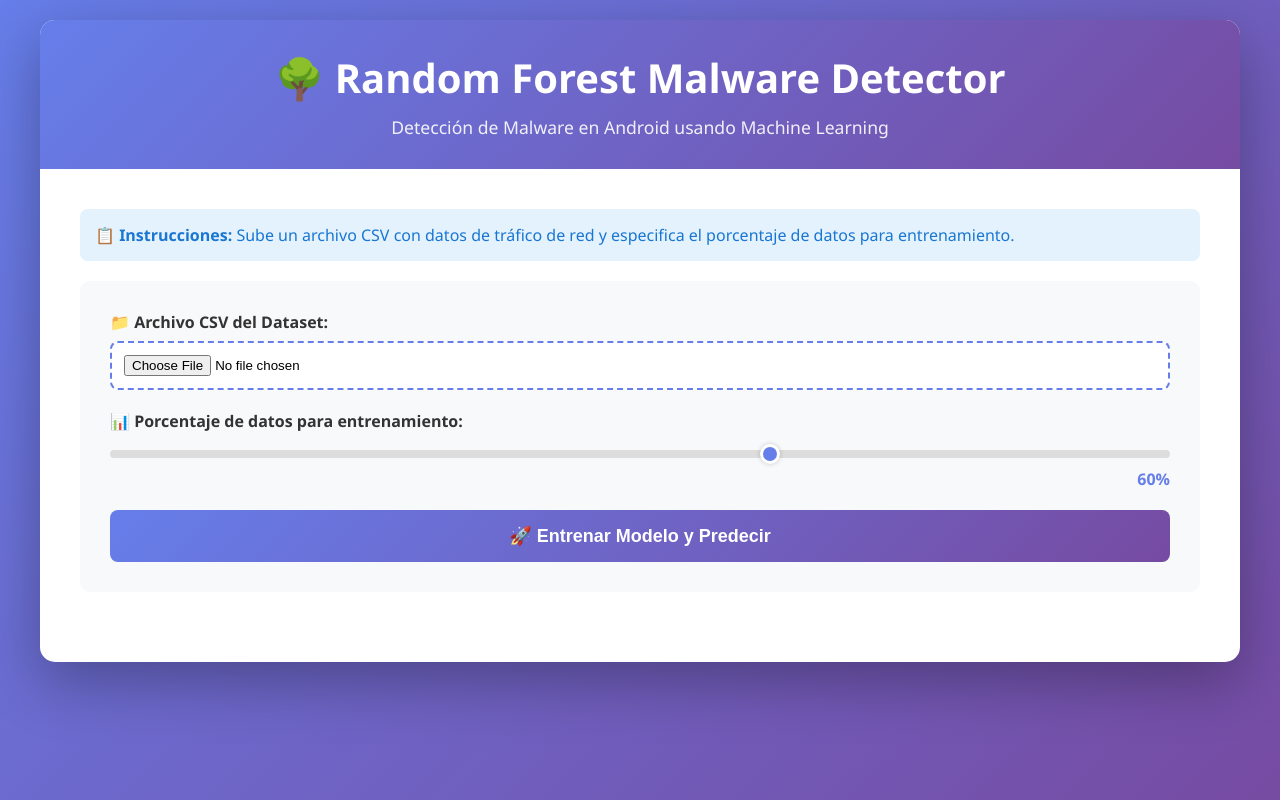
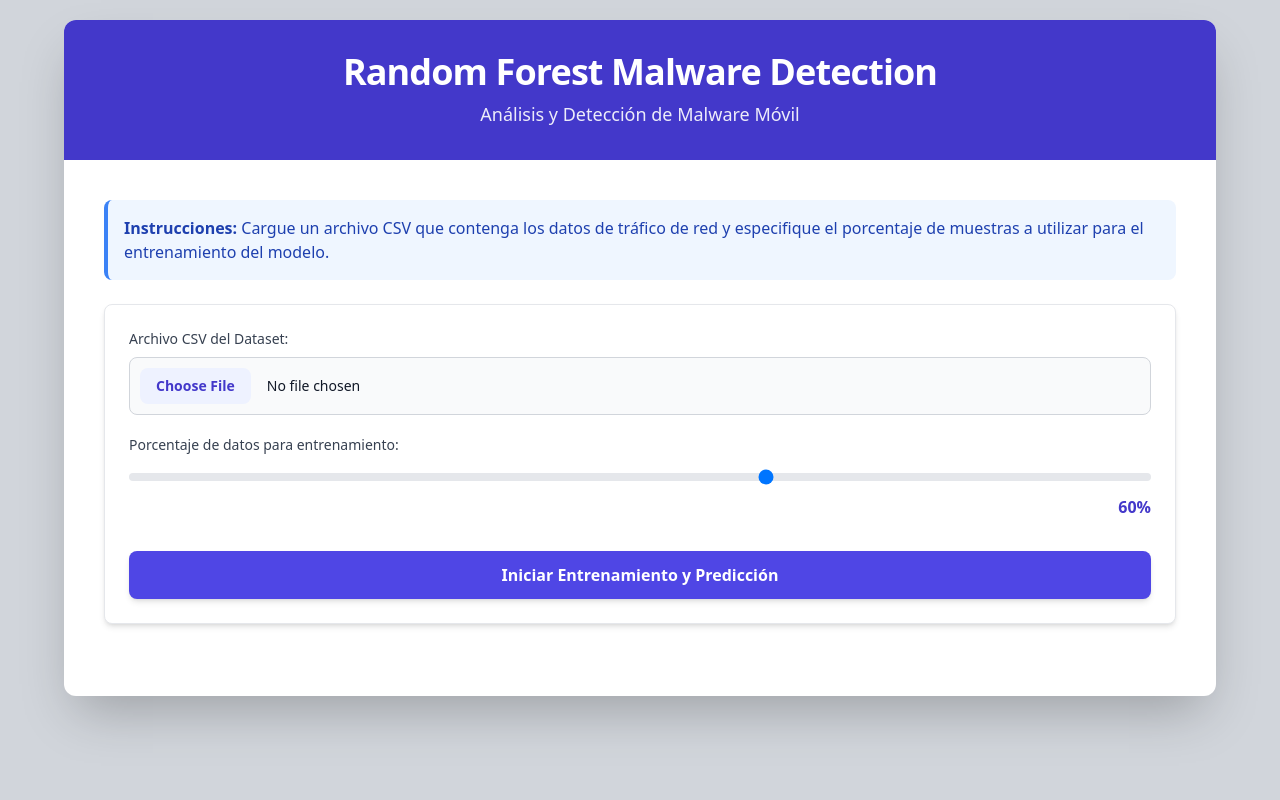
Before and after one commit to IsmaelJrDev/API_RandomForest, a Django app: page / in a window 1280 px wide. Run offline with Django 5.2, Linux system fonts and the light colour scheme; some libraries are stand-ins or nearby versions.

Commit message:
Terminacion de API

```diff
--- a/ml_api/templates/index.html
+++ b/ml_api/templates/index.html
@@ -3,290 +3,95 @@
 <head>
     <meta charset="UTF-8">
     <meta name="viewport" content="width=device-width, initial-scale=1.0">
-    <title>Random Forest Malware Detector</title>
+    <title>Random Forest Malware Detection System</title>
+    <script src="https://cdn.tailwindcss.com"></script>
     <style>
-        * {
-            margin: 0;
-            padding: 0;
-            box-sizing: border-box;
-        }
-
-        body {
-            font-family: 'Segoe UI', Tahoma, Geneva, Verdana, sans-serif;
-            background: linear-gradient(135deg, #667eea 0%, #764ba2 100%);
-            min-height: 100vh;
-            padding: 20px;
-        }
-
-        .container {
-            max-width: 1200px;
-            margin: 0 auto;
-            background: white;
-            border-radius: 15px;
-            box-shadow: 0 20px 60px rgba(0,0,0,0.3);
-            overflow: hidden;
-        }
-
-        .header {
-            background: linear-gradient(135deg, #667eea 0%, #764ba2 100%);
-            color: white;
-            padding: 30px;
-            text-align: center;
-        }
-
-        .header h1 {
-            font-size: 2.5em;
-            margin-bottom: 10px;
-        }
-
-        .header p {
-            font-size: 1.1em;
-            opacity: 0.9;
-        }
-
-        .content {
-            padding: 40px;
-        }
-
-        .upload-section {
-            background: #f8f9fa;
-            padding: 30px;
-            border-radius: 10px;
-            margin-bottom: 30px;
-        }
-
-        .form-group {
-            margin-bottom: 20px;
-        }
-
-        label {
-            display: block;
-            font-weight: 600;
-            margin-bottom: 8px;
-            color: #333;
-        }
-
-        input[type="file"] {
-            width: 100%;
-            padding: 12px;
-            border: 2px dashed #667eea;
-            border-radius: 8px;
-            background: white;
-            cursor: pointer;
-        }
-
-        /* Estilos para el slider */
-        input[type="range"] {
-            width: 100%;
-            -webkit-appearance: none;
-            height: 8px;
-            background: #ddd;
-            border-radius: 5px;
-            margin-top: 10px;
-        }
-
-        input[type="range"]::-webkit-slider-thumb {
-            -webkit-appearance: none;
-            appearance: none;
-            width: 20px;
-            height: 20px;
-            border-radius: 50%;
-            background: #667eea;
-            cursor: pointer;
-            border: 3px solid white;
-            box-shadow: 0 0 5px rgba(0,0,0,0.2);
-        }
-
-        .slider-output {
-            text-align: right;
-            font-weight: bold;
-            color: #667eea;
-            margin-top: 5px;
-        }
-        /* Fin de estilos para el slider */
-
-        .btn {
-            background: linear-gradient(135deg, #667eea 0%, #764ba2 100%);
-            color: white;
-            padding: 15px 40px;
-            border: none;
-            border-radius: 8px;
-            font-size: 18px;
-            font-weight: 600;
-            cursor: pointer;
-            transition: transform 0.2s;
-            width: 100%;
-        }
-
-        .btn:hover {
-            transform: translateY(-2px);
-            box-shadow: 0 10px 20px rgba(0,0,0,0.2);
-        }
-
-        .btn:disabled {
-            background: #ccc;
-            cursor: not-allowed;
-            transform: none;
-        }
-
-        .loading {
-            display: none;
-            text-align: center;
-            padding: 20px;
-        }
-
+        /* Custom styles if needed, but aiming for pure Tailwind */
         .spinner {
-            border: 4px solid #f3f3f3;
-            border-top: 4px solid #667eea;
-            border-radius: 50%;
-            width: 50px;
-            height: 50px;
+            border-top-color: #4f46e5; /* Color índigo */
+            -webkit-animation: spin 1s linear infinite;
             animation: spin 1s linear infinite;
-            margin: 0 auto 15px;
         }
 
         @keyframes spin {
             0% { transform: rotate(0deg); }
             100% { transform: rotate(360deg); }
         }
-
-        .results {
-            display: none;
-        }
-
-        .metrics {
-            display: grid;
-            /* Se ajusta a 3 columnas porque se eliminó Accuracy */
-            grid-template-columns: repeat(auto-fit, minmax(200px, 1fr));
-            gap: 20px;
-            margin-bottom: 30px;
-        }
-
-        .metric-card {
-            background: linear-gradient(135deg, #667eea 0%, #764ba2 100%);
-            color: white;
-            padding: 25px;
-            border-radius: 10px;
-            text-align: center;
-        }
-
-        .metric-label {
-            font-size: 14px;
-            opacity: 0.9;
-            margin-bottom: 10px;
-        }
-
-        .metric-value {
-            font-size: 36px;
-            font-weight: bold;
-        }
-
-        .images-section {
-            margin-top: 30px;
-        }
-
-        .image-container {
-            background: #f8f9fa;
-            padding: 20px;
-            border-radius: 10px;
-            margin-bottom: 20px;
-        }
-
-        .image-container h3 {
-            color: #333;
-            margin-bottom: 15px;
-        }
-
-        .image-container img {
-            width: 100%;
-            border-radius: 8px;
-            box-shadow: 0 4px 6px rgba(0,0,0,0.1);
-        }
-
-        .error {
-            background: #ff4444;
-            color: white;
-            padding: 15px;
-            border-radius: 8px;
-            margin-bottom: 20px;
-            display: none;
-        }
-
-        .info {
-            background: #e3f2fd;
-            color: #1976d2;
-            padding: 15px;
-            border-radius: 8px;
-            margin-bottom: 20px;
-        }
     </style>
 </head>
-<body>
-    <div class="container">
-        <div class="header">
-            <h1>🌳 Random Forest Malware Detector</h1>
-            <p>Detección de Malware en Android usando Machine Learning</p>
-        </div>
+<body class="bg-gray-300 min-h-screen p-5">
+    <div class="max-w-6xl mx-auto bg-white rounded-xl shadow-2xl overflow-hidden">
 
-        <div class="content">
-            <div class="info">
-                <strong>📋 Instrucciones:</strong> Sube un archivo CSV con datos de tráfico de red y especifica el porcentaje de datos para entrenamiento.
+        <header class="bg-indigo-700 text-white p-8 text-center">
+            <h1 class="text-4xl font-extrabold mb-2 tracking-tight">Random Forest Malware Detection</h1>
+            <p class="text-lg opacity-90">Análisis y Detección de Malware Móvil</p>
+        </header>
+
+        <div class="p-10">
+            <div class="bg-blue-50 border-l-4 border-blue-500 text-blue-800 p-4 mb-6 rounded-lg">
+                <p><strong>Instrucciones:</strong> Cargue un archivo CSV que contenga los datos de tráfico de red y especifique el porcentaje de muestras a utilizar para el entrenamiento del modelo.</p>
             </div>
 
-            <div class="upload-section">
+            <div class="bg-white p-6 rounded-lg border border-gray-200 shadow-md mb-8">
                 <form id="uploadForm">
-                    <div class="form-group">
-                        <label for="csvFile">📁 Archivo CSV del Dataset:</label>
-                        <input type="file" id="csvFile" name="dataset" accept=".csv" required>
+                    <div class="mb-5">
+                        <label for="csvFile" class="block text-sm font-medium text-gray-700 mb-2">Archivo CSV del Dataset:</label>
+                        <input type="file" id="csvFile" name="dataset" accept=".csv" required
+                               class="block w-full text-sm text-gray-900 border border-gray-300 rounded-lg cursor-pointer bg-gray-50 p-2.5
+                               file:mr-4 file:py-2 file:px-4 file:rounded-lg file:border-0 file:text-sm file:font-semibold file:bg-indigo-50 file:text-indigo-700 hover:file:bg-indigo-100">
                     </div>
 
-                    <div class="form-group">
-                        <label for="trainPercent">📊 Porcentaje de datos para entrenamiento:</label>
-                        <input type="range" id="trainPercent" name="train_percent" min="10" max="90" step="10" value="60" required>
-                        <div class="slider-output"><span id="trainPercentValue">60</span>%</div>
+                    <div class="mb-8">
+                        <label for="trainPercent" class="block text-sm font-medium text-gray-700 mb-2">Porcentaje de datos para entrenamiento:</label>
+                        <input type="range" id="trainPercent" name="train_percent" min="10" max="90" step="10" value="60" required
+                               class="w-full h-2 bg-gray-200 rounded-lg appearance-none cursor-pointer range-lg">
+                        <div class="text-right text-indigo-700 font-bold mt-2"><span id="trainPercentValue">60</span>%</div>
                     </div>
 
-                    <button type="submit" class="btn" id="submitBtn">
-                        🚀 Entrenar Modelo y Predecir
+                    <button type="submit" class="w-full py-3 px-4 bg-indigo-600 text-white font-semibold rounded-lg shadow-md hover:bg-indigo-700 focus:outline-none focus:ring-2 focus:ring-indigo-500 focus:ring-offset-2 transition duration-150 ease-in-out" id="submitBtn">
+                        Iniciar Entrenamiento y Predicción
                     </button>
                 </form>
             </div>
 
-            <div class="error" id="errorMsg"></div>
+            <div class="bg-red-100 border border-red-400 text-red-700 p-4 rounded-lg mb-6 hidden" id="errorMsg"></div>
 
-            <div class="loading" id="loading">
-                <div class="spinner"></div>
-                <p>Entrenando modelo y generando predicciones...</p>
-                <p style="font-size: 14px; color: #666;">Esto puede tardar unos segundos</p>
+            <div class="flex flex-col items-center justify-center p-10 hidden" id="loading">
+                <div class="spinner w-12 h-12 border-4 border-gray-200 border-t-4 border-indigo-600 rounded-full animate-spin mb-3"></div>
+                <p class="text-gray-700 font-medium">Entrenando modelo y generando análisis...</p>
+                <p class="text-sm text-gray-500 mt-1">Este proceso puede tardar unos segundos.</p>
             </div>
 
-            <div class="results" id="results">
-                <h2 style="margin-bottom: 20px;">📊 Resultados del Modelo</h2>
+            <div class="hidden" id="results">
+                <h2 class="text-2xl font-bold text-gray-800 border-b pb-2 mb-6">Resultados del Análisis</h2>
 
-                <div class="metrics">
-                    <div class="metric-card">
-                        <div class="metric-label">F1 Score</div>
-                        <div class="metric-value" id="f1Score">-</div>
+                <div class="grid grid-cols-1 md:grid-cols-3 gap-6 mb-8">
+
+                    <div class="bg-indigo-600 text-white p-6 rounded-lg shadow-lg text-center">
+                        <div class="text-sm opacity-90 mb-2">F1 Score Ponderado</div>
+                        <div class="text-4xl font-extrabold" id="f1Score">-</div>
                     </div>
-                    <div class="metric-card">
-                        <div class="metric-label">Muestras Entrenamiento</div>
-                        <div class="metric-value" id="trainSamples">-</div>
+
+                    <div class="bg-indigo-600 text-white p-6 rounded-lg shadow-lg text-center">
+                        <div class="text-sm opacity-90 mb-2">Muestras de Entrenamiento</div>
+                        <div class="text-4xl font-extrabold" id="trainSamples">-</div>
                     </div>
-                    <div class="metric-card">
-                        <div class="metric-label">Muestras Prueba</div>
-                        <div class="metric-value" id="testSamples">-</div>
+
+                    <div class="bg-indigo-600 text-white p-6 rounded-lg shadow-lg text-center">
+                        <div class="text-sm opacity-90 mb-2">Muestras de Prueba</div>
+                        <div class="text-4xl font-extrabold" id="testSamples">-</div>
                     </div>
                 </div>
 
-                <div class="images-section">
-                    <div class="image-container">
-                        <h3> Límite de Decisión</h3>
-                        <img id="decisionBoundary" alt="Límite de decisión">
+                <div class="space-y-8">
+                    <div class="bg-white p-5 rounded-lg border border-gray-200 shadow-lg">
+                        <h3 class="text-xl font-semibold text-gray-800 mb-4">Límite de Decisión</h3>
+                        <img id="decisionBoundary" alt="Límite de decisión del modelo" class="w-full rounded-lg border border-gray-300 hidden">
                     </div>
 
-                    <div class="image-container">
-                        <h3>🌳 Árbol de Regresión (completo)</h3>
-                        <img id="regressionTree" alt="Árbol de regresión">
+                    <div class="bg-white p-5 rounded-lg border border-gray-200 shadow-lg">
+                        <h3 class="text-xl font-semibold text-gray-800 mb-4">Árbol de Regresión</h3>
+                        <img id="regressionTree" alt="Primer árbol del modelo de Random Forest" class="w-full rounded-lg border border-gray-300 hidden">
                     </div>
                 </div>
             </div>
@@ -294,9 +99,10 @@
     </div>
 
     <script>
+        // Utilizar ruta relativa, asumiendo que Django la mapea
         const API_URL = '/api/predict/';
 
-        // Sincronizar el valor del slider con el texto y manejar el nombre del campo para el backend
+        // Sincronizar el valor del slider con el texto
         const trainPercentInput = document.getElementById('trainPercent');
         const trainPercentValueSpan = document.getElementById('trainPercentValue');
         trainPercentInput.addEventListener('input', (e) => {
@@ -307,31 +113,31 @@
             e.preventDefault();
 
             const fileInput = document.getElementById('csvFile');
-            const trainPercent = trainPercentInput.value; // El valor es el porcentaje (ej. 60)
+            const trainPercent = trainPercentInput.value;
 
             const submitBtn = document.getElementById('submitBtn');
             const loading = document.getElementById('loading');
             const results = document.getElementById('results');
             const errorMsg = document.getElementById('errorMsg');
 
-            // Validar que se seleccionó un archivo
             if (!fileInput.files[0]) {
-                showError('Por favor selecciona un archivo CSV');
+                showError('Por favor, seleccione un archivo CSV.');
                 return;
             }
 
             // Ocultar resultados previos y errores
-            results.style.display = 'none';
-            errorMsg.style.display = 'none';
+            results.classList.add('hidden');
+            errorMsg.classList.add('hidden');
 
             // Mostrar loading
-            loading.style.display = 'block';
+            loading.classList.remove('hidden');
             submitBtn.disabled = true;
+            submitBtn.classList.add('opacity-50', 'cursor-not-allowed');
 
             // Preparar FormData
             const formData = new FormData();
             formData.append('dataset', fileInput.files[0]);
-            // Se usa 'train_size' para enviar el porcentaje, pero el backend debe interpretarlo como tal
+            // El backend views.py ya fue modificado para interpretar esto como porcentaje
             formData.append('train_size', trainPercent);
 
             try {
@@ -343,46 +149,44 @@
                 const data = await response.json();
 
                 if (response.ok && data.success) {
-                    // Mostrar resultados
                     displayResults(data);
                 } else {
-                    showError(data.error || 'Error al procesar la solicitud');
+                    showError(data.error || 'Error en el procesamiento de la solicitud.');
                 }
             } catch (error) {
-                showError('Error de conexión: ' + error.message);
+                showError('Error de conexión o fallo del servidor: ' + error.message);
             } finally {
-                loading.style.display = 'none';
+                loading.classList.add('hidden');
                 submitBtn.disabled = false;
+                submitBtn.classList.remove('opacity-50', 'cursor-not-allowed');
             }
         });
 
         function displayResults(data) {
             // Actualizar métricas
             document.getElementById('f1Score').textContent = data.f1_score.toFixed(4);
-            // document.getElementById('accuracy').textContent = data.accuracy.toFixed(4); // Eliminado
             document.getElementById('trainSamples').textContent = data.train_samples;
             document.getElementById('testSamples').textContent = data.test_samples;
 
             // Actualizar imágenes
+            const decisionBoundary = document.getElementById('decisionBoundary');
             if (data.decision_boundary_image) {
-                document.getElementById('decisionBoundary').src = data.decision_boundary_image;
-                document.getElementById('decisionBoundary').style.display = 'block';
+                decisionBoundary.src = data.decision_boundary_image;
+                decisionBoundary.classList.remove('hidden');
             } else {
-                document.getElementById('decisionBoundary').style.display = 'none';
+                decisionBoundary.classList.add('hidden');
             }
 
-            // Imagen del árbol de regresión (si existe)
+            const regressionTree = document.getElementById('regressionTree');
             if (data.regression_tree_image) {
-                const regImg = document.getElementById('regressionTree');
-                regImg.src = data.regression_tree_image;
-                regImg.style.display = 'block';
+                regressionTree.src = data.regression_tree_image;
+                regressionTree.classList.remove('hidden');
             } else {
-                const regImg = document.getElementById('regressionTree');
-                regImg.style.display = 'none';
+                regressionTree.classList.add('hidden');
             }
 
             // Mostrar sección de resultados
-            document.getElementById('results').style.display = 'block';
+            document.getElementById('results').classList.remove('hidden');
 
             // Scroll a resultados
             document.getElementById('results').scrollIntoView({ behavior: 'smooth' });
@@ -390,11 +194,11 @@
 
         function showError(message) {
             const errorMsg = document.getElementById('errorMsg');
-            errorMsg.textContent = '❌ ' + message;
-            errorMsg.style.display = 'block';
+            errorMsg.textContent = 'Error: ' + message;
+            errorMsg.classList.remove('hidden');
         }
 
-        // Actualizar label del input file
+        // Mostrar nombre de archivo seleccionado (opcional, para feedback formal)
         document.getElementById('csvFile').addEventListener('change', function(e) {
             const fileName = e.target.files[0]?.name;
             if (fileName) {
```
